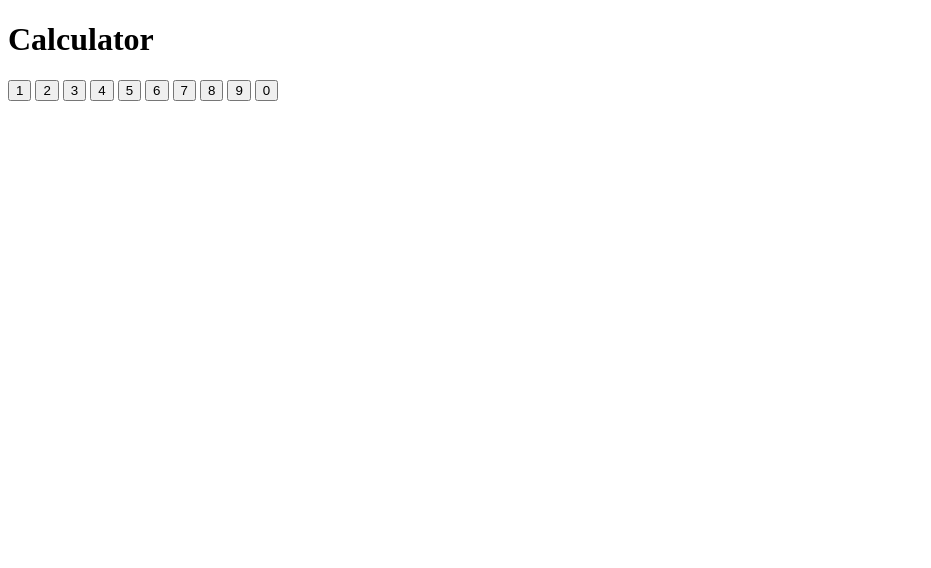
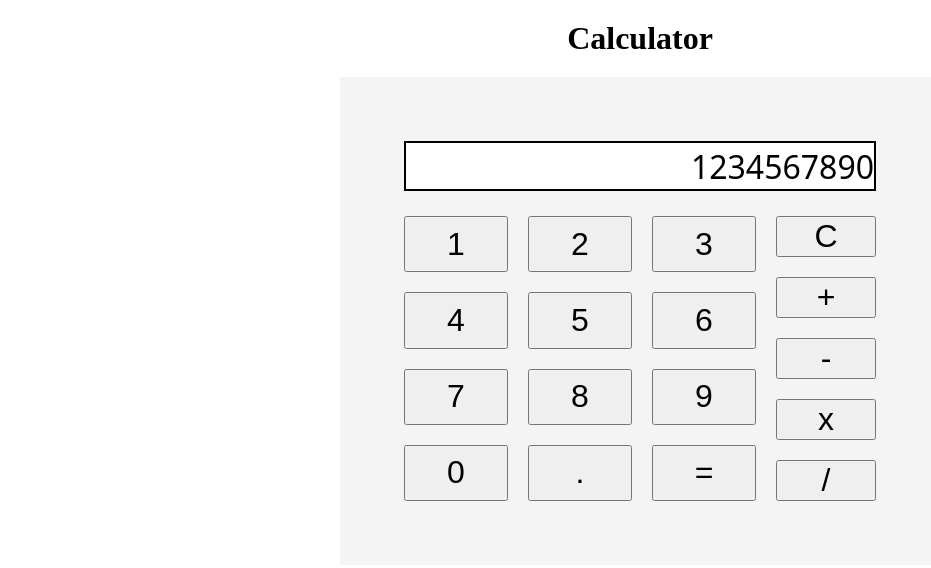
Before and after one commit to DavidStaus/odin-calculator, a plain HTML site: page index.html in a window 1280 px wide. Shown: the whole page, without its empty margins (0-931 px from the left). Drawn offline with Linux system fonts and the light colour scheme.

Commit message:
finish layout v1

```diff
--- a/index.html
+++ b/index.html
@@ -9,9 +9,12 @@
 </head>
 <body>
     <h1>Calculator</h1>
-    <div class="container">
     <div class="calcbody">
-            <div class="display"></div>
+        <div class="display">
+            <p id="displayNumbers">1234567890</p>
+        </div>
+        <div class="buttons">
+            <div class="numbers btncontainer">
                 <button class="number" id="1">1</button>
                 <button class="number" id="2">2</button>
                 <button class="number" id="3">3</button>
@@ -22,6 +25,18 @@
                 <button class="number" id="8">8</button>
                 <button class="number" id="9">9</button>
                 <button class="number" id="0">0</button>
+                <button class="number" id="dot">.</button>
+                <button class="number" id="equal">=</button>
+            </div>
+            <div class="right btncontainer">
+                <button id="clear">C</button>
+                <div class="operators btncontainer">
+                    <button class="operator" id="add">+</button>
+                    <button class="operator" id="subtract">-</button>
+                    <button class="operator" id="multiply">x</button>
+                    <button class="operator" id="divide">/</button>
+                </div>
+            </div>
         </div>
     </div>
 </body>
--- a/style.css
+++ b/style.css
@@ -0,0 +1,63 @@
+* {
+    padding: 0;
+    margin: 0;
+    box-sizing: border-box;
+}
+
+h1 {
+    text-align: center;
+    margin: 20px 0;
+}
+
+.calcbody {
+    margin: 0 auto;
+    background-color: #f4f4f4;
+    display: flex;
+    flex-direction: column;
+    justify-content: space-between;
+    align-items: center;
+    padding: 5%;
+    gap: 25px;
+    width: 600px;
+}
+
+.display {
+    width: 100%;
+    height: 50px;
+    border: 2px solid black;
+    background-color: white;
+    font-size: 2rem;
+    display: flex;
+    justify-content: end;
+    align-items: center;
+    font-family: system-ui, -apple-system, BlinkMacSystemFont, 'Segoe UI', Roboto, Oxygen, Ubuntu, Cantarell, 'Open Sans', 'Helvetica Neue', sans-serif;
+}
+
+.buttons {
+    display: flex;
+    gap: 20px;
+    flex-grow: 1;
+    height: 100%
+}
+
+.btncontainer {
+    display: flex;
+    flex-wrap: wrap;
+    gap: 20px;
+    align-content: stretch;
+}
+
+.right {
+    flex: 1;
+}
+
+
+.number {
+    flex: auto;
+}
+
+button {
+    width: 100px;
+    font-size: 2rem;
+    background-color: ;
+}
```
Lines whose indentation alone changed are shown as unchanged.
